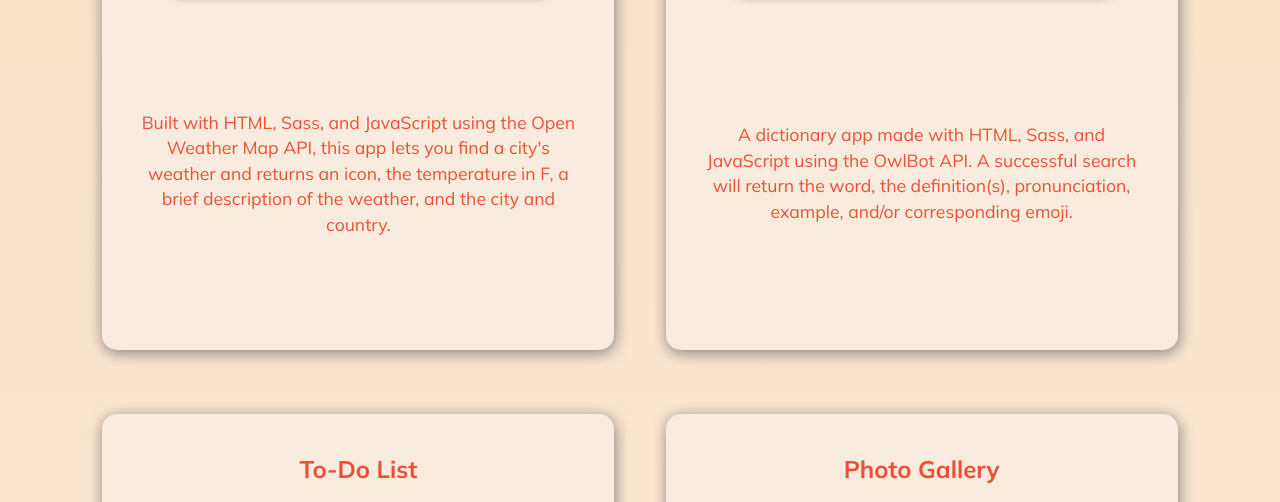
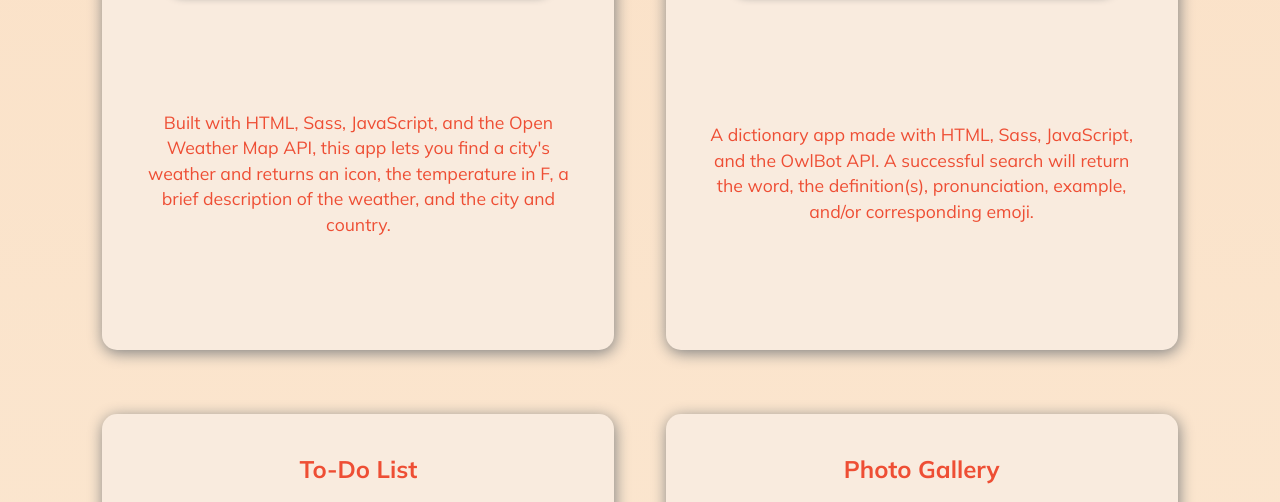
Before and after one commit to aacarring/portfolio, a plain HTML site: page index.html in a window 1280 px wide. Shown: the part 2524-3026 px from the top of the page. Drawn offline with Linux system fonts and the light colour scheme.

Commit message:
Edited project info paragraphs in html

```diff
--- a/index.html
+++ b/index.html
@@ -52,12 +52,12 @@
                 <div class="project">
                     <a href="https://aacarring.github.io/new-weather-app/"><h1>Weather App</h1></a>
                     <a href="https://aacarring.github.io/new-weather-app/"><img src="./imgs/weather-app.png" alt="Screengrab of weather app."></a>
-                    <p>Built with HTML, Sass, and JavaScript using the Open Weather Map API, this app lets you find a city's weather and returns an icon, the temperature in F, a brief description of the weather, and the city and country.</p>
+                    <p>Built with HTML, Sass, JavaScript, and the Open Weather Map API, this app lets you find a city's weather and returns an icon, the temperature in F, a brief description of the weather, and the city and country.</p>
                 </div>
                 <div class="project">
                     <a href="https://aacarring.github.io/dictionary-app/"><h1>Dictionary App</h1></a>
                     <a href="https://aacarring.github.io/dictionary-app/"><img src="./imgs/dictionary-app.png" alt="Screengrab of dictionary app."></a>
-                    <p>A dictionary app made with HTML, Sass, and JavaScript using the OwlBot API. A successful search will return the word, the definition(s), pronunciation, example, and/or corresponding emoji.</p>
+                    <p>A dictionary app made with HTML, Sass, JavaScript, and the OwlBot API. A successful search will return the word, the definition(s), pronunciation, example, and/or corresponding emoji.</p>
                 </div>
                 <div class="project">
                     <a href="https://aacarring.github.io/to-do-redo/"><h1>To-Do List</h1></a>
```
